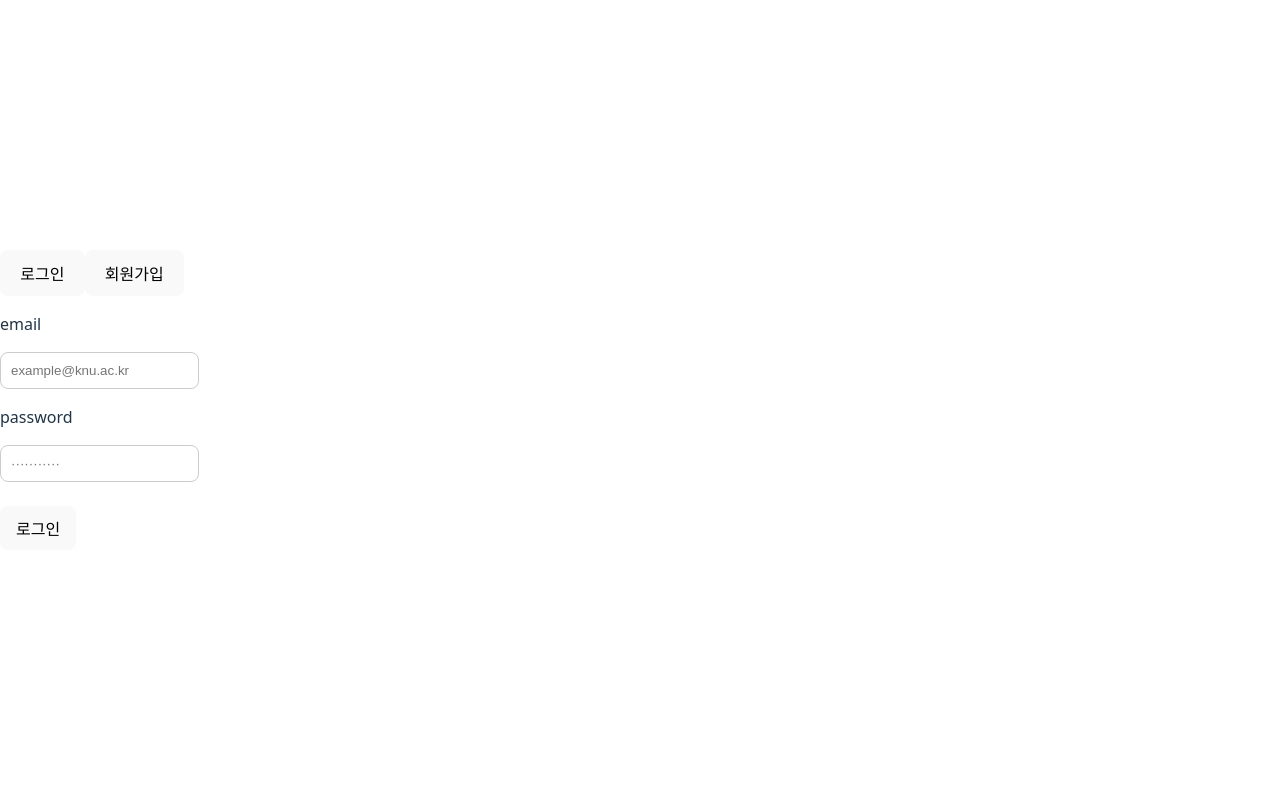
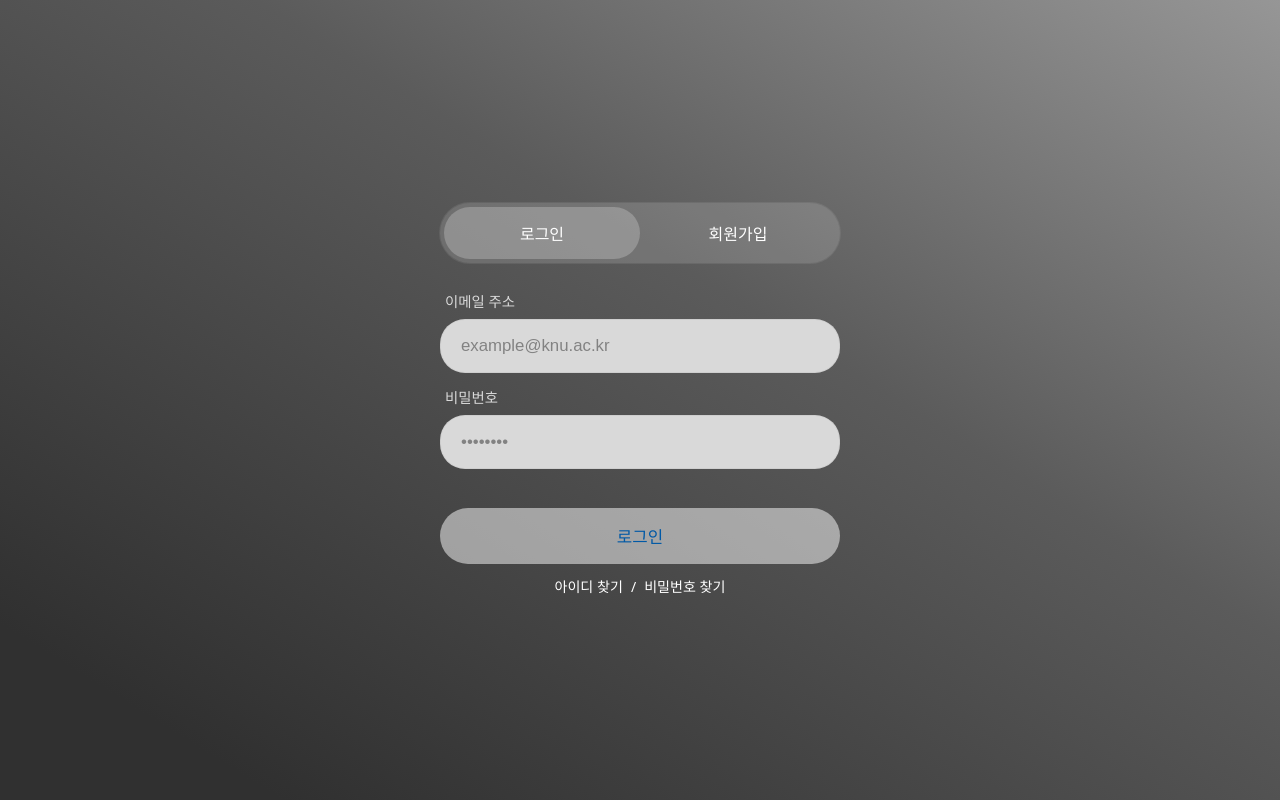
Before and after one commit to Music-streaming/Music-streaming-fe, a React (Vite) app: page /login in a window 1280 px wide. Built offline with nearby package versions, Linux system fonts and the light colour scheme.

Commit message:
css/auth

```diff
--- a/src/components/common/Button.jsx
+++ b/src/components/common/Button.jsx
@@ -1,13 +1,15 @@
-function Button({ children, ...props }) {
+function Button({ children, className = '', style = {}, ...props }) {
   return (
     <button
       {...props}
+      className={className}
       style={{
-        padding: '10px 16px',
-        borderRadius: '8px',
+        padding: '16px 20px',
+        borderRadius: '30px',
         border: 'none',
         cursor: 'pointer',
         fontWeight: '600',
+        ...style,
       }}
     >
       {children}
--- a/src/components/common/TextInput.jsx
+++ b/src/components/common/TextInput.jsx
@@ -1,14 +1,5 @@
-function TextInput({ ...props }) {
-  return (
-    <input
-      {...props}
-      style={{
-        padding: '10px',
-        borderRadius: '8px',
-        border: '1px solid #ccc',
-      }}
-    />
-  );
+function TextInput({ className, ...props }) {
+  return <input {...props} className={className} />;
 }
 
 export default TextInput;
--- /dev/null
+++ b/src/pages/Auth.css
@@ -0,0 +1,199 @@
+html,
+body,
+#root {
+  height: 100%;
+  width: 100%;
+}
+
+body {
+  margin: 0;
+  font-family: system-ui, -apple-system, BlinkMacSystemFont, 'Segoe UI',
+    sans-serif;
+}
+
+.auth-page {
+  min-height: 100vh;
+  display: flex;
+  justify-content: center;
+  align-items: center;
+
+  padding: 20px;
+  box-sizing: border-box;
+
+  background: linear-gradient(
+    to top right,
+    #303030 11%,
+    #5b5b5b 60%,
+    #969696 100%
+  );
+}
+
+.auth-panel {
+  width: 100%;
+  max-width: 400px;
+
+  background: none;
+
+  border-radius: 24px;
+  padding: 32px 28px;
+}
+
+.auth-tabs {
+  display: flex;
+  justify-content: space-between;
+  padding: 4px;
+  border-radius: 30px;
+  background: rgba(255, 255, 255, 0.15);
+  box-shadow: 0 0 0 1px rgba(255, 255, 255, 0.08);
+  margin: 0 auto 28px;
+}
+
+.auth-tabs button {
+  flex: 1;
+  padding: 14px 24px;
+
+  border-radius: 40px;
+  border: none;
+
+  background: transparent;
+  color: white;
+
+  font-size: 1rem;
+  cursor: pointer;
+
+  transition: all 0.25s ease;
+}
+
+.auth-tabs .active-tab {
+  background: rgba(217, 217, 217, 0.3);
+  font-weight: bold;
+}
+
+.auth-form {
+  margin-top: 16px;
+  width: 100%;
+}
+
+.field-label {
+  color: #d9d9d9;
+  font-size: 0.9rem;
+  margin-bottom: 6px;
+  margin-top: 14px;
+  display: block;
+  padding-left: 5px;
+}
+
+.auth-form input {
+  width: 100%;
+  box-sizing: border-box;
+
+  padding: 16px 20px;
+  font-size: 0.95rem;
+
+  border-radius: 25px;
+  border: 1px solid rgba(0, 0, 0, 0.05);
+
+  background: #d9d9d9;
+}
+
+.auth-form input::placeholder {
+  color: rgba(0, 0, 0, 0.4);
+}
+
+.pw-check {
+  position: relative;
+}
+
+.pw-check input {
+  width: 100%;
+  box-sizing: border-box;
+
+  padding: 16px 20px;
+  font-size: 0.95rem;
+
+  border-radius: 25px;
+  border: 1px solid rgba(0, 0, 0, 0.05);
+
+  background: #d9d9d9;
+}
+
+.check-icon {
+  position: absolute;
+  right: 25px;
+  top: 45%;
+  transform: translateY(-50%);
+  font-size: 20px;
+}
+
+.auth-submit {
+  display: block;
+  width: 100%;
+  margin: 15px 0 0;
+
+  border-radius: 40px;
+  border: none;
+
+  font-size: 1.05rem;
+
+  background: rgba(255, 255, 255, 0.5);
+  color: #0059a6;
+  cursor: pointer;
+
+  transition: 0.2s ease;
+}
+
+.auth-submit:hover {
+  background: #d9d9d9;
+}
+
+.login-links {
+  margin-top: 12px;
+  text-align: center;
+
+  display: flex;
+  justify-content: center;
+  align-items: center;
+  gap: 8px;
+
+  font-size: 0.88rem;
+  color: #ffffff;
+}
+
+.login-links a {
+  border: none;
+  background: none;
+  color: #ffffff;
+  cursor: pointer;
+}
+
+.login-links a:visited {
+  color: rgba(223, 230, 233, 0.9);
+}
+
+.login-links a:hover {
+  color: #74b9ff;
+}
+
+/* 작은 태블릿 이상 */
+@media (min-width: 480px) {
+  .auth-panel {
+    padding: 28px 24px;
+    border-radius: 18px;
+  }
+
+  .auth-tabs button {
+    font-size: 1rem;
+  }
+}
+
+/* 태블릿~데스크톱 이상 */
+@media (min-width: 768px) {
+  .auth-panel {
+    padding: 32px 32px;
+    border-radius: 20px;
+  }
+
+  .auth-form input {
+    font-size: 1.05rem;
+  }
+}
--- a/src/pages/Login.jsx
+++ b/src/pages/Login.jsx
@@ -3,6 +3,7 @@ import { useNavigate } from 'react-router-dom';
 import Button from '../components/common/Button';
 import TextInput from '../components/common/TextInput';
 import { login } from '../api/auth';
+import './Auth.css';
 
 function Login() {
   const [email, setEmail] = useState('');
@@ -28,13 +29,17 @@ function Login() {
   };
 
   return (
-    <div>
-      <div>
-        <button onClick={() => navigate('/login')}>로그인</button>
+    <div className="auth-page">
+      <div className="auth-panel">
+        <div className="auth-tabs">
+          <button className="active-tab" onClick={() => navigate('/login')}>
+            로그인
+          </button>
           <button onClick={() => navigate('/signup')}>회원가입</button>
         </div>
 
-      <p>email</p>
+        <div className="auth-form">
+          <label className="field-label">이메일 주소</label>
           <TextInput
             placeholder="example@knu.ac.kr"
             value={email}
@@ -42,9 +47,9 @@ function Login() {
           />
 
           <br />
-      <p>password</p>
+          <label className="field-label">비밀번호</label>
           <TextInput
-        placeholder="···········"
+            placeholder="••••••••"
             type="password"
             value={pw}
             onChange={(e) => setPw(e.target.value)}
@@ -53,7 +58,17 @@ function Login() {
           <br />
           <br />
 
-      <Button onClick={handleLogin}>로그인</Button>
+          <Button className="auth-submit" onClick={handleLogin}>
+            로그인
+          </Button>
+        </div>
+
+        <div className="login-links">
+          <a href="#">아이디 찾기</a>
+          <span>/</span>
+          <a href="#">비밀번호 찾기</a>
+        </div>
+      </div>
     </div>
   );
 }
--- a/src/pages/SignUp.jsx
+++ b/src/pages/SignUp.jsx
@@ -3,6 +3,7 @@ import { useNavigate } from 'react-router-dom';
 import Button from '../components/common/Button';
 import TextInput from '../components/common/TextInput';
 import { signup } from '../api/auth';
+import './Auth.css';
 
 function SignUp() {
   const [email, setEmail] = useState('');
@@ -39,13 +40,17 @@ function SignUp() {
   };
 
   return (
-    <div>
-      <div>
+    <div className="auth-page">
+      <div className="auth-panel">
+        <div className="auth-tabs">
           <button onClick={() => navigate('/login')}>로그인</button>
-        <button onClick={() => navigate('/signup')}>회원가입</button>
+          <button className="active-tab" onClick={() => navigate('/signup')}>
+            회원가입
+          </button>
         </div>
 
-      <p>email</p>
+        <div className="auth-form">
+          <label className="field-label">이메일 주소</label>
           <TextInput
             placeholder="example@knu.ac.kr"
             value={email}
@@ -54,7 +59,7 @@ function SignUp() {
 
           <br />
 
-      <p>아이디</p>
+          <label className="field-label">아이디</label>
           <TextInput
             placeholder="honggildong"
             value={id}
@@ -62,9 +67,9 @@ function SignUp() {
           />
           <br />
 
-      <p>비밀번호 입력</p>
+          <label className="field-label">비밀번호 입력</label>
           <TextInput
-        placeholder="···········"
+            placeholder="••••••••"
             type="password"
             value={pw}
             onChange={(e) => setPw(e.target.value)}
@@ -72,21 +77,24 @@ function SignUp() {
 
           <br />
 
-      <p>비밀번호 확인</p>
-      <div style={{ display: 'flex', alignItems: 'center', gap: '8px' }}>
+          <label className="field-label">비밀번호 확인</label>
+          <div className="pw-check">
             <TextInput
-          placeholder="···········"
+              placeholder="••••••••"
               type="password"
               value={pwcheck}
               onChange={(e) => setPwCheck(e.target.value)}
             />
-        {isPwMatch && <span>✅</span>}
+            {isPwMatch && <span className="check-icon">✔</span>}
           </div>
 
           <br />
-      <br />
 
-      <Button onClick={handleSignUp}>회원가입</Button>
+          <Button className="auth-submit" onClick={handleSignUp}>
+            회원가입
+          </Button>
+        </div>
+      </div>
     </div>
   );
 }
```
Lines whose indentation alone changed are shown as unchanged.
